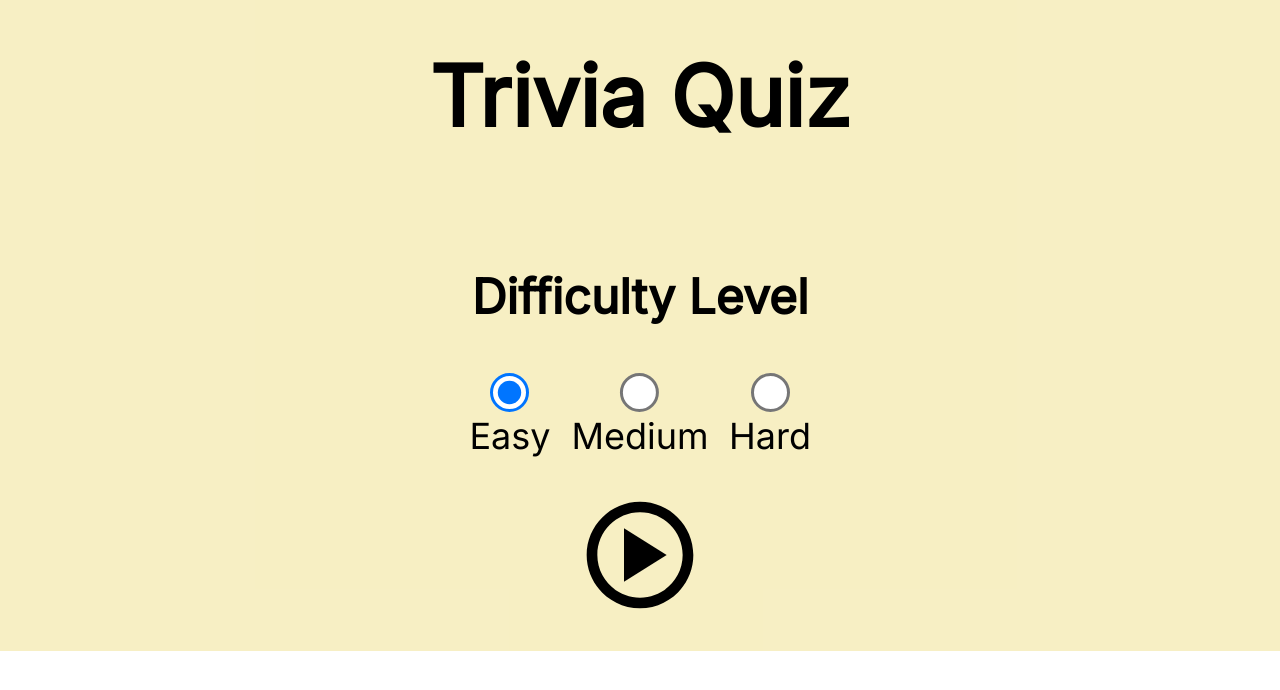
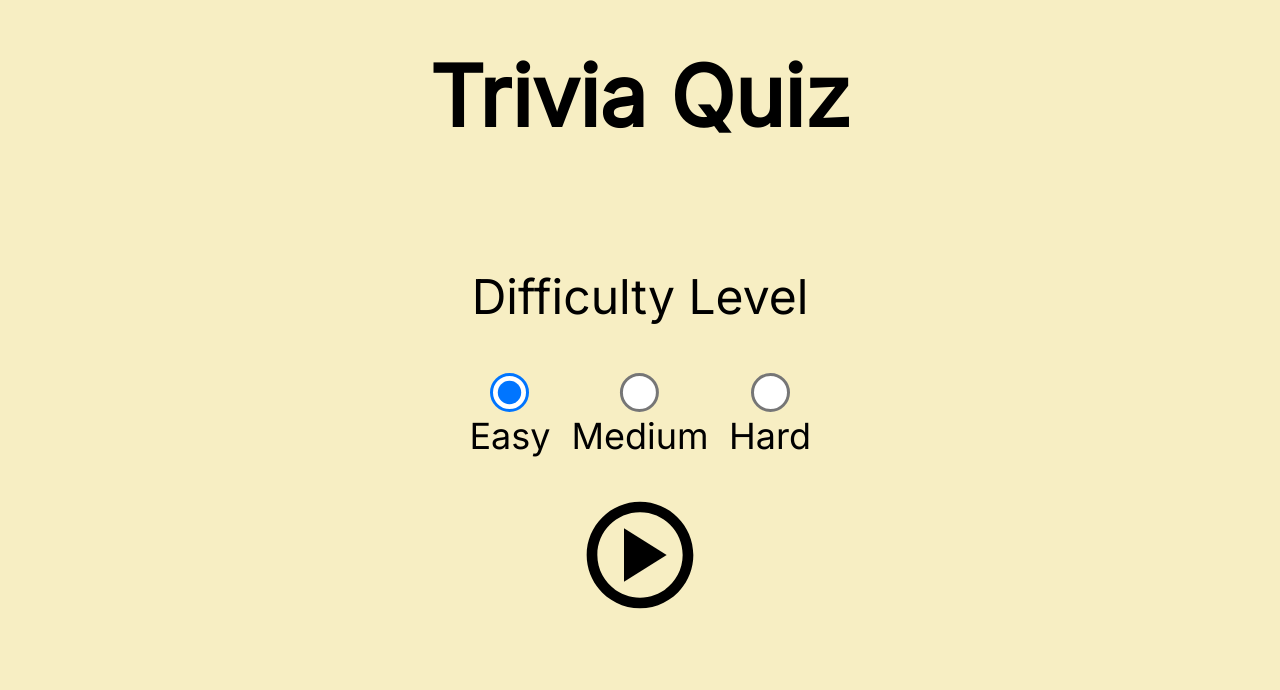
Before and after one commit to 1P1E10/trivia-quiz, a React (Vite) app: page / in a window 1280 px wide. Shown: the part 174-864 px from the top of the page. Before the commit the page ends 825 px from the top, so only its background shows below. Built offline with nearby package versions, Linux system fonts and the light colour scheme; a web font is replaced by a local one; what js-confetti would draw is missing.

Commit message:
Refactor the code and update README

```diff
--- a/src/components/Home.jsx
+++ b/src/components/Home.jsx
@@ -16,11 +16,13 @@ function Home() {
   }
 
   return (
-    <div className={styles.page}>
+    <>
       <h1 className={styles.title}>Trivia Quiz</h1>
-      <h2 className={styles.difficultyLevelTitle}>Difficulty Level</h2>
 
-      <form onSubmit={handleSubmit}>
+      <form className={styles.form} onSubmit={handleSubmit}>
+        <legend className={styles.difficultyLevelTitle}>
+          Difficulty Level
+        </legend>
         <div className={styles.levelOptions}>
           <div className={styles.radioLabel}>
             <input
@@ -69,7 +71,7 @@ function Home() {
           <BiPlayCircle />
         </button>
       </form>
-    </div>
+    </>
   );
 }
 
--- a/src/components/Quiz.jsx
+++ b/src/components/Quiz.jsx
@@ -89,7 +89,7 @@ function Quiz() {
   }
 
   return (
-    <div className={styles.page}>
+    <>
       <NavLink to="/" className={styles.home}>
         <AiFillHome />
       </NavLink>
@@ -101,7 +101,7 @@ function Quiz() {
         </>
       )}
       {error && <h2 className={styles.question}>{error}</h2>}
-    </div>
+    </>
   );
 }
 
--- a/src/css/Home.module.css
+++ b/src/css/Home.module.css
@@ -1,14 +1,11 @@
-.page {
-    min-height: 100vh;
-    background-color: #f2e49c99;
+.title {
+    margin-top: 220px;
+    font-size: 84px;
     text-align: center;
 }
 
-.title {
-    /* Why need to do this to remove the top margin? Already set margin: 0 in index.css*/
-    margin: 0;
-    padding-top: 220px;
-    font-size: 84px;
+.form {
+    text-align: center;
 }
 
 .difficultyLevelTitle {
--- a/src/css/Quiz.module.css
+++ b/src/css/Quiz.module.css
@@ -1,8 +1,3 @@
-.page {
-    min-height: 100vh;
-    background-color: #f2e49c99;
-}
-
 .home {
     display: inline-block;
     font-size: 72px;
--- a/src/index.css
+++ b/src/index.css
@@ -2,5 +2,7 @@ body {
   margin: 0;
   padding: 0;
   box-sizing: border-box;
+  background-color: #f2e49c99;
   font-family: inter, monospace;
+  min-height: 100vh;
 }
```
Also changed, not shown: 1 other file (tests, documents, lock files or other folders).
